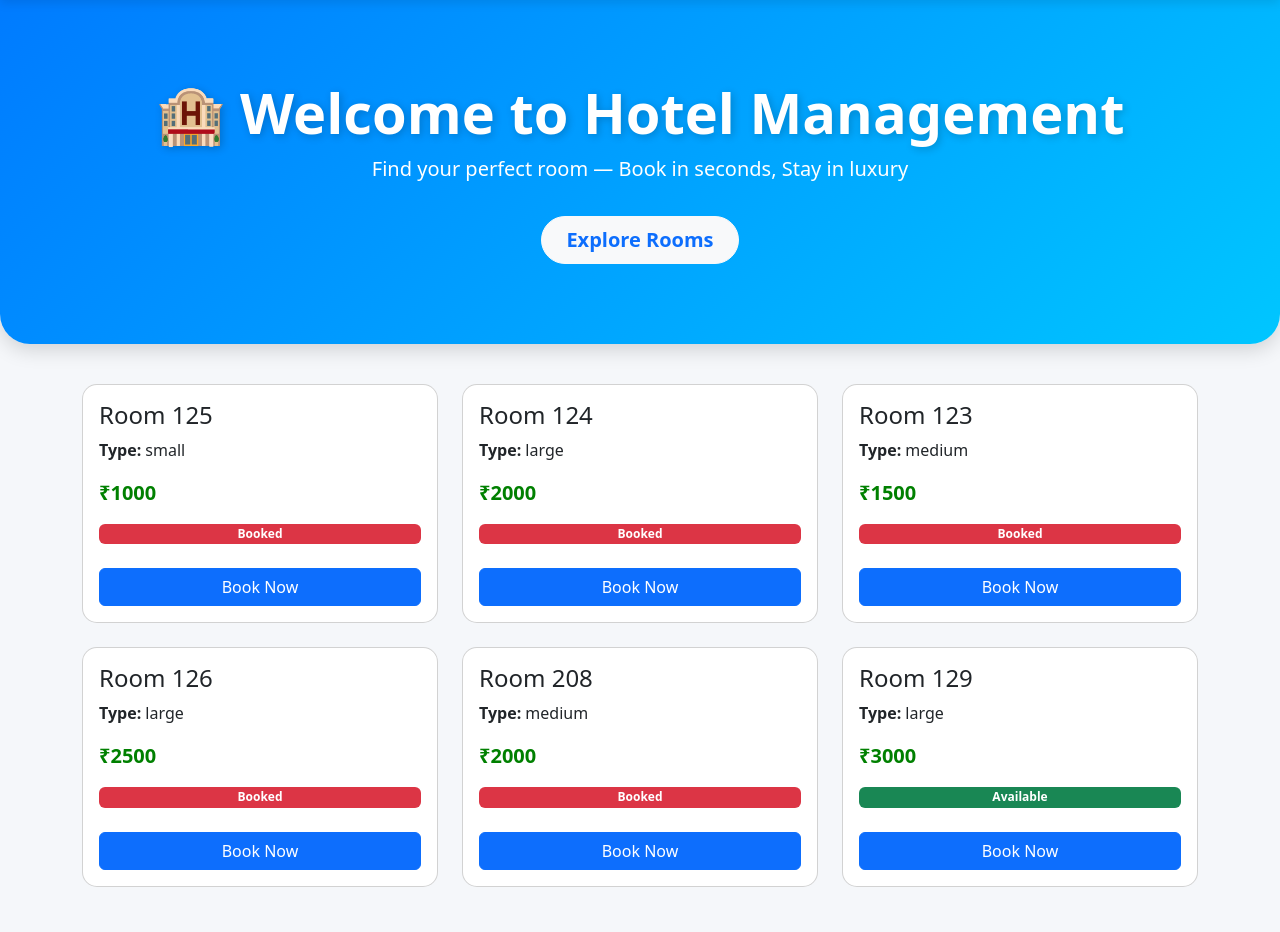
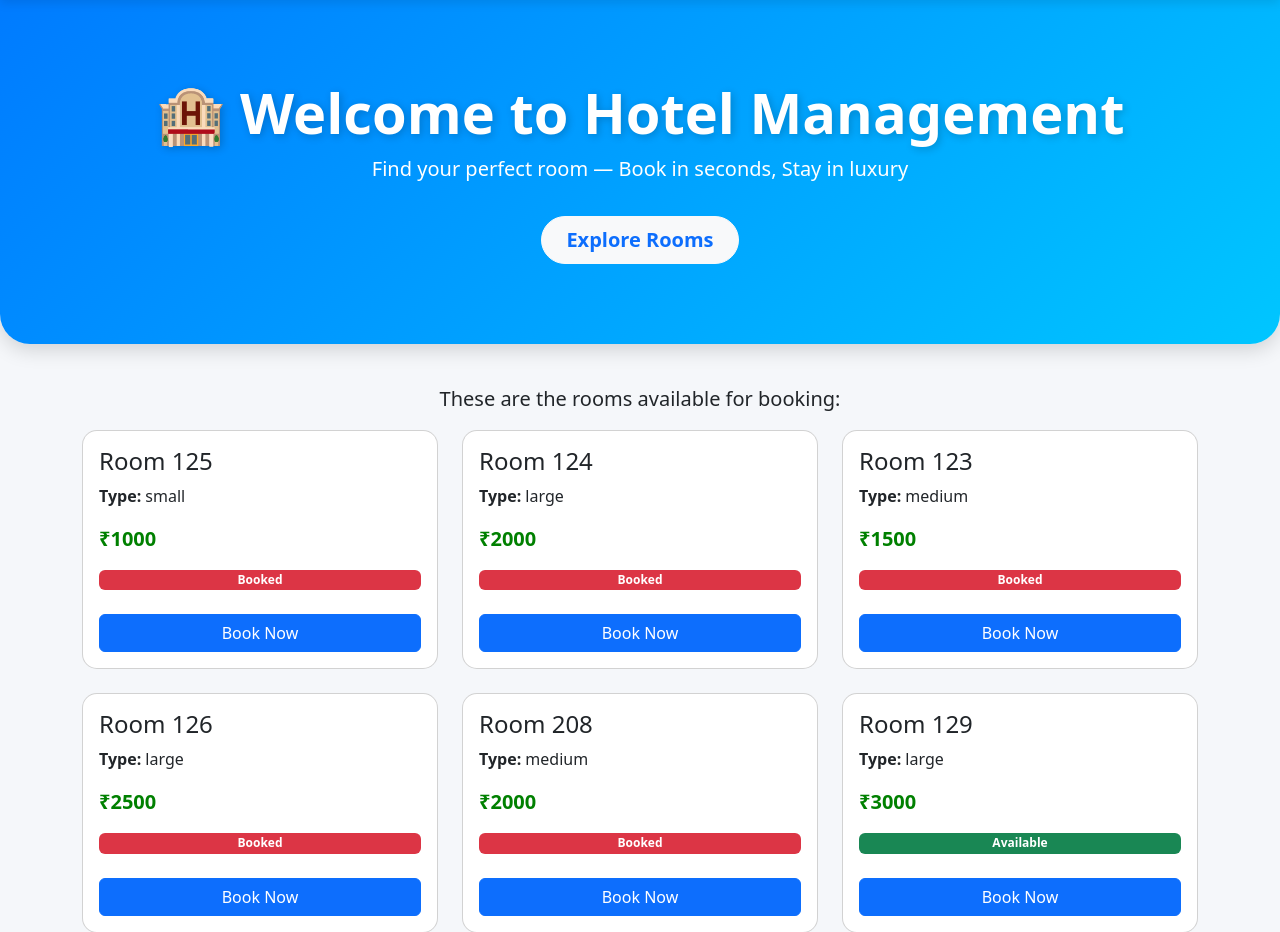
Before and after one commit to bishalksah/Hotel-Management-system, a Django app: page / in a window 1280 px wide. Shown: the part 71-1003 px from the top of the page. Run offline with Django 5.2, Linux system fonts and the light colour scheme; data comes from the database, SQL or seed files in the repository.

```diff
--- a/hotel/templates/home.html
+++ b/hotel/templates/home.html
@@ -178,16 +178,13 @@
           <p class="lead">
             Find your perfect room — Book in seconds, Stay in luxury
           </p>
-          <a
-            href="#rooms"
-            class="btn btn-light btn-lg mt-3 px-4 fw-bold text-primary"
-            >Explore Rooms</a
-          >
+          <a href="#rooms" class="btn btn-light btn-lg mt-3 px-4 fw-bold text-primary">Explore Rooms</a>
         </div>
       </div>
     </div>
 
     <div class="container">
+      <p class="lead text-center" > These are the rooms available for booking:</p>
       <div class="row">
         {% for room in rooms %}
         <div class="col-md-4 mb-4">
```
